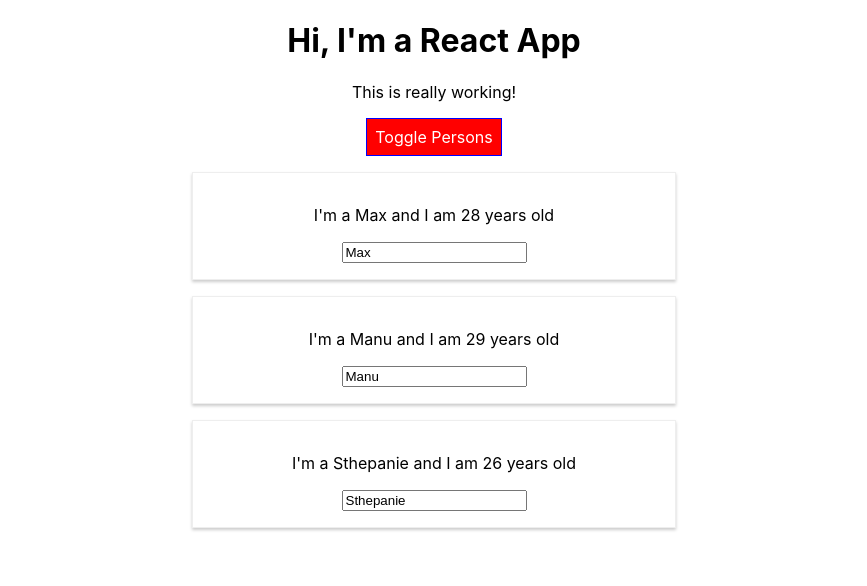
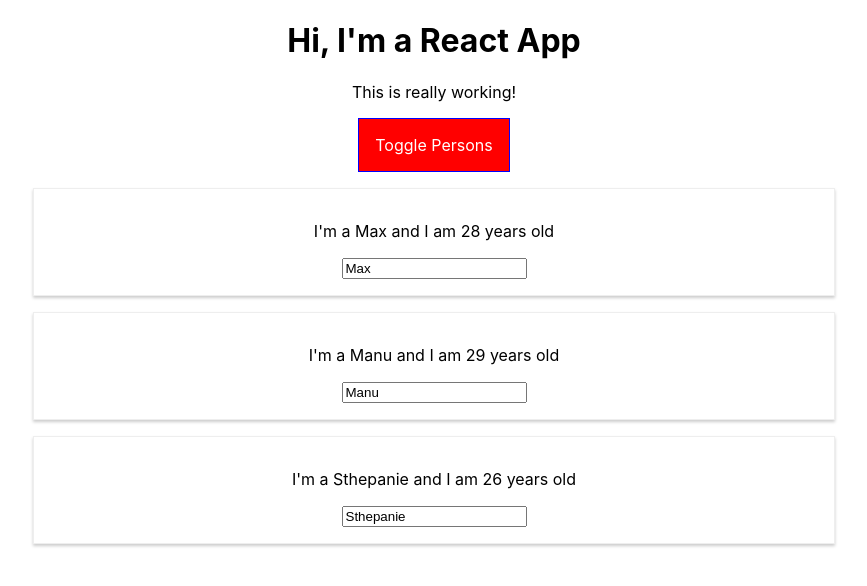
Before and after one commit to dimaswiranata/ReactApp, a React (Create React App) app in the folder react-complete-guide/: page / in a window 1280 px wide. Both pictures are taken after a click on the button "Toggle Persons". Shown: the top 586 px of the page, without its empty margins (206-1073 px from the left). Built offline with nearby package versions, Linux system fonts and the light colour scheme.

Commit message:
Adding Pseudo Selectors

```diff
--- a/react-complete-guide/src/App.css
+++ b/react-complete-guide/src/App.css
@@ -9,3 +9,26 @@
 .bold {
   font-weight: bold;
 }
+
+.App button {
+  border: 1px solid blue;
+  padding: 16px;
+  background-color: green;
+  font: inherit;
+  color: white;
+  cursor: pointer;
+}
+
+.App button:hover {
+  background-color: lightgreen;
+  color: black;
+}
+
+.App button.Red {
+  background-color: red;
+}
+
+.App button.Red:hover {
+  background-color: salmon;
+  color: black;
+}
--- a/react-complete-guide/src/App.js
+++ b/react-complete-guide/src/App.js
@@ -1,6 +1,5 @@
 import React, { useState } from 'react';
 import './App.css';
-import Radium, { StyleRoot } from 'radium';
 import Person from './Person/Person';
 
 const App = props => {
@@ -40,20 +39,8 @@ const App = props => {
     setShowPersons(!doesShow);
   };
 
-  const style = {
-    backgroundColor: 'green',
-    color: 'white',
-    font: 'inherit',
-    border: '1px solid blue',
-    padding: '8px',
-    cursor: 'pointer',
-    ':hover': {
-      backgroundColor: 'lightgreen',
-      color: 'black'
-    }
-  }
-
   let persons = null;
+  let btnClass = '';
 
   if (showPersons) {
     persons = (
@@ -72,11 +59,7 @@ const App = props => {
       </div>
     );
 
-    style.backgroundColor='red';
-    style[':hover'] = {
-      backgroundColor: 'salmon',
-      color: 'black'
-    };
+    btnClass = 'Red'
   }
 
   // let classes = ['red', 'bold'].join(' ');
@@ -89,21 +72,19 @@ const App = props => {
   }
 
   return (
-    <StyleRoot>
       <div className="App">
         <h1>Hi, I'm a React App</h1>
         <p className={classes.join(' ')}>This is really working!</p>
         <button
+          className={btnClass}
           onClick={togglePersonsHandler}
-          style={style}
         >
           Toggle Persons
         </button>
         {persons}
       </div>
-    </StyleRoot>
   );
   // return React.createElement('div', {className:'App'}, React.createElement('h1', null, 'Does this work now?'))
 }
 
-export default Radium(App);
+export default App;
--- a/react-complete-guide/src/Person/Person.js
+++ b/react-complete-guide/src/Person/Person.js
@@ -1,15 +1,9 @@
 import React from 'react';
 import './Person.css';
-import Radium from 'radium';
 
 const person = (props) => {
-    const style = {
-        '@media (min-width: 500px)': {
-            width: '450px'
-        }
-    };
     return (
-        <div className="Person" style={style}>
+        <div className="Person">
             <p onClick={props.click}>I'm a {props.name} and I am {props.age} years old</p>
             <p>{props.children}</p>
             <input type="text" onChange={props.changed} value={props.name}/>
@@ -17,4 +11,4 @@ const person = (props) => {
     )
 };
 
-export default Radium(person);
+export default person;
```
